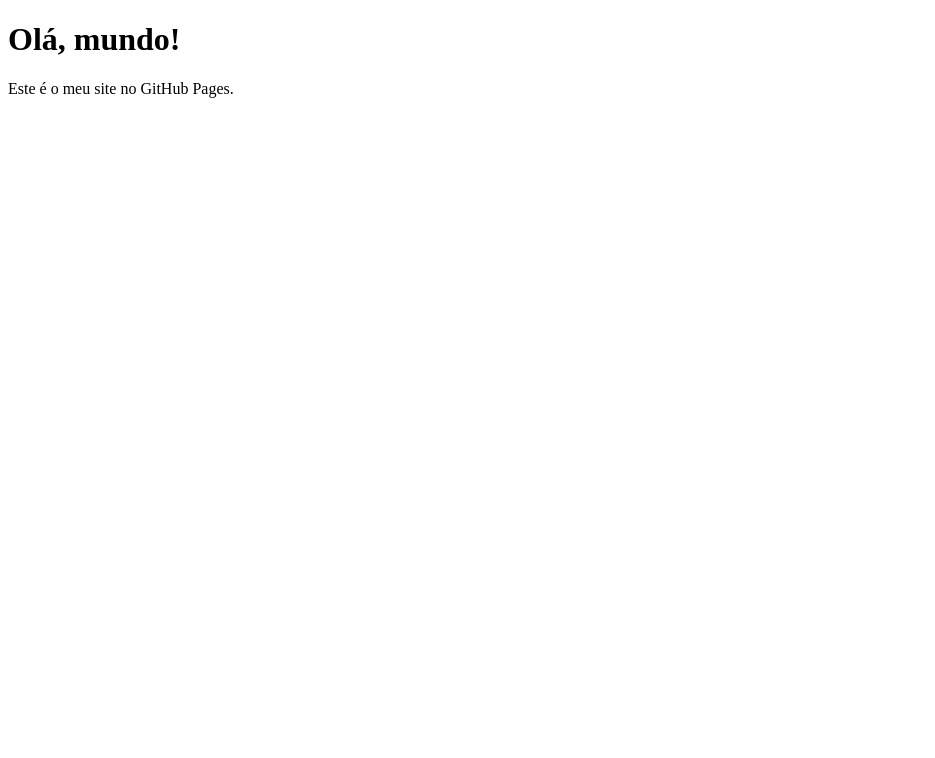
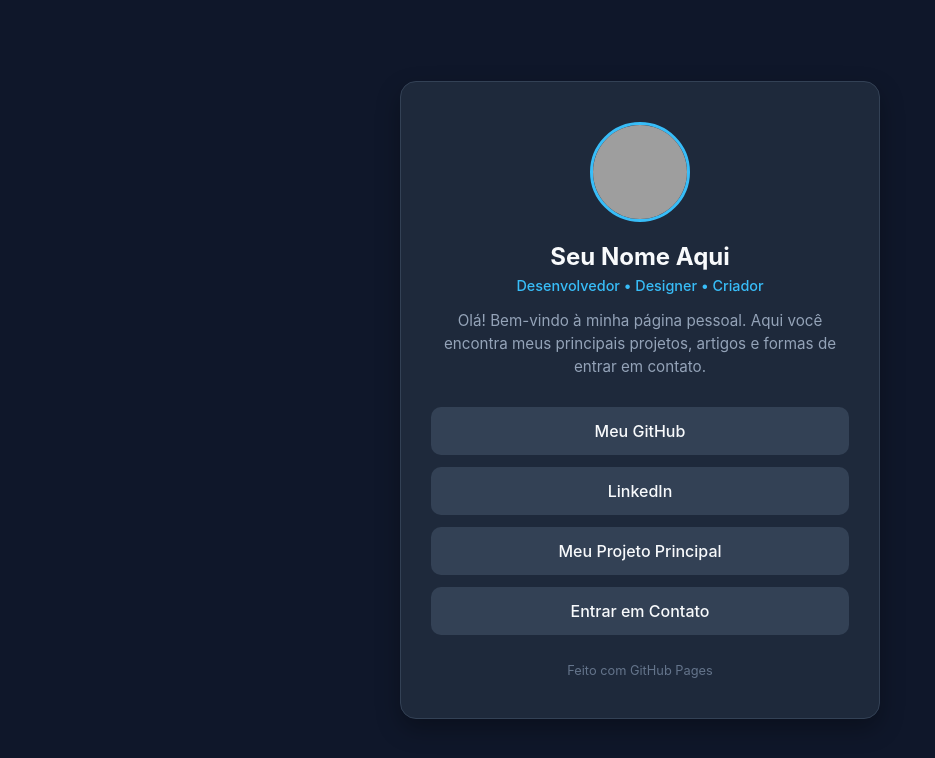
Before and after one commit to Pyplioud/Pyplioud.github.io, a plain HTML site: page index.html in a window 1280 px wide. Shown: the whole page, without its empty margins (0-935 px from the left). Drawn offline with Linux system fonts and the light colour scheme; grey boxes are pictures that could not be loaded.

Commit message:
Update index.html

```diff
--- a/index.html
+++ b/index.html
@@ -2,10 +2,125 @@
 <html lang="pt-BR">
 <head>
     <meta charset="UTF-8">
-    <title>Minha Página</title>
+    <meta name="viewport" content="width=device-width, initial-scale=1.0">
+    <title>Meu Portfólio</title>
+    <style>
+        /* Reset e Estilos Base */
+        * {
+            margin: 0;
+            padding: 0;
+            box-sizing: border-box;
+            font-family: -apple-system, BlinkMacSystemFont, "Segoe UI", Roboto, sans-serif;
+        }
+
+        body {
+            background-color: #0f172a;
+            color: #f8fafc;
+            display: flex;
+            justify-content: center;
+            align-items: center;
+            min-height: 100vh;
+            padding: 20px;
+        }
+
+        /* Cartão Principal */
+        .card {
+            background-color: #1e293b;
+            max-width: 480px;
+            width: 100%;
+            padding: 40px 30px;
+            border-radius: 16px;
+            text-align: center;
+            box-shadow: 0 10px 25px rgba(0, 0, 0, 0.3);
+            border: 1px solid #334155;
+        }
+
+        /* Foto de Perfil */
+        .avatar {
+            width: 100px;
+            height: 100px;
+            border-radius: 50%;
+            object-fit: cover;
+            border: 3px solid #38bdf8;
+            margin-bottom: 16px;
+        }
+
+        /* Textos */
+        h1 {
+            font-size: 1.5rem;
+            margin-bottom: 6px;
+        }
+
+        .subtitle {
+            color: #38bdf8;
+            font-size: 0.9rem;
+            font-weight: 500;
+            margin-bottom: 16px;
+        }
+
+        .bio {
+            color: #94a3b8;
+            font-size: 0.95rem;
+            line-height: 1.5;
+            margin-bottom: 28px;
+        }
+
+        /* Lista de Botões/Links */
+        .links {
+            display: flex;
+            flex-direction: column;
+            gap: 12px;
+        }
+
+        .btn {
+            display: block;
+            background-color: #334155;
+            color: #f8fafc;
+            text-decoration: none;
+            padding: 14px 20px;
+            border-radius: 10px;
+            font-weight: 500;
+            transition: all 0.2s ease;
+        }
+
+        .btn:hover {
+            background-color: #38bdf8;
+            color: #0f172a;
+            transform: translateY(-2px);
+        }
+
+        /* Rodapé */
+        footer {
+            margin-top: 28px;
+            font-size: 0.8rem;
+            color: #64748b;
+        }
+    </style>
 </head>
 <body>
-    <h1>Olá, mundo!</h1>
-    <p>Este é o meu site no GitHub Pages.</p>
+
+    <main class="card">
+        <!-- Substitua o link abaixo pela URL da sua foto (ou pelo link da sua foto do GitHub) -->
+        <img src="https://github.com" alt="Foto de Perfil" class="avatar">
+
+        <h1>Seu Nome Aqui</h1>
+        <p class="subtitle">Desenvolvedor • Designer • Criador</p>
+
+        <p class="bio">
+            Olá! Bem-vindo à minha página pessoal. Aqui você encontra meus principais projetos, artigos e formas de entrar em contato.
+        </p>
+
+        <div class="links">
+            <a href="https://github.com" target="_blank" class="btn">Meu GitHub</a>
+            <a href="https://linkedin.com" target="_blank" class="btn">LinkedIn</a>
+            <a href="#" target="_blank" class="btn">Meu Projeto Principal</a>
+            <a href="mailto:seuemail@exemplo.com" class="btn">Entrar em Contato</a>
+        </div>
+
+        <footer>
+            Feito com GitHub Pages
+        </footer>
+    </main>
+
 </body>
 </html>
```
